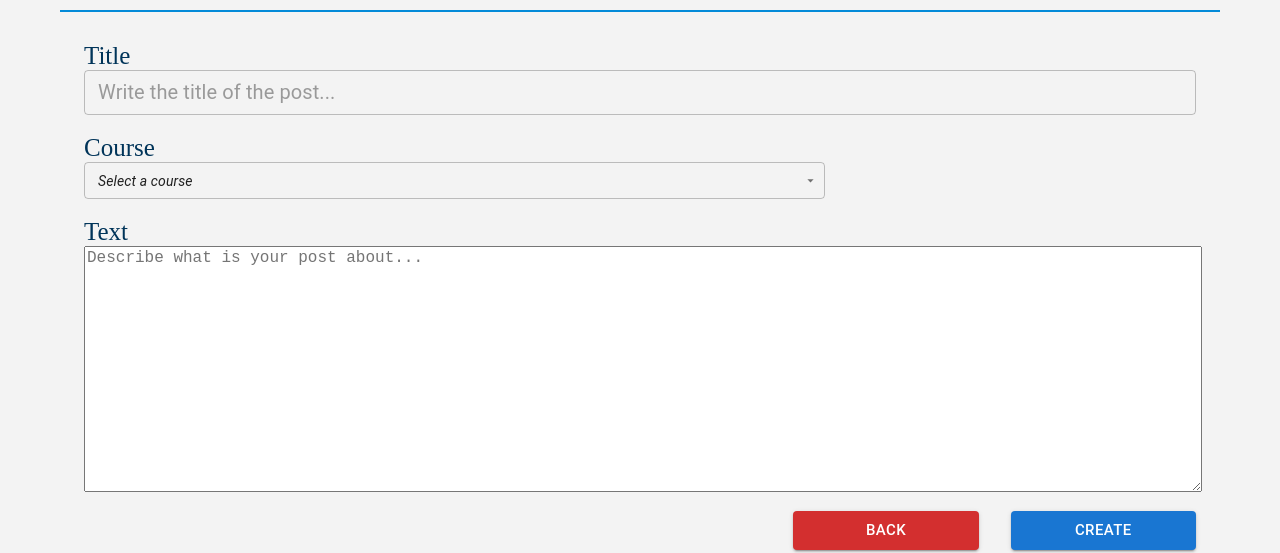
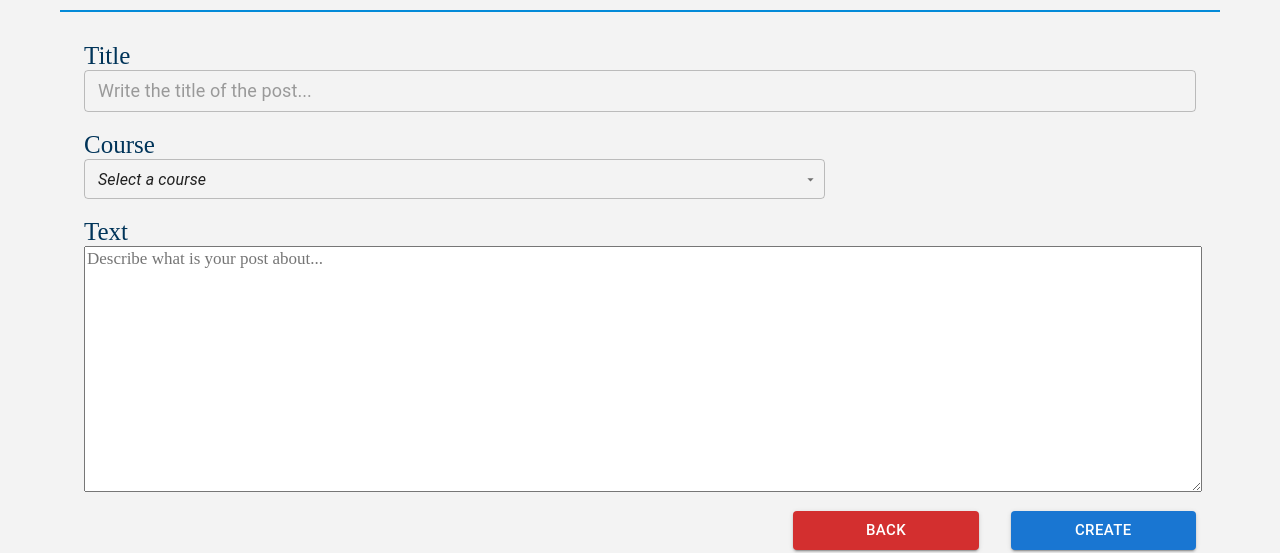
Before and after one commit to DanielMMITM/Forum-Front, a React (Vite) app: page /new-post in a window 1280 px wide. Shown: the part 170-723 px from the top of the page. Built offline with nearby package versions, Linux system fonts and the light colour scheme.

Commit message:
Update - update placeholder text and update font styles

```diff
--- a/src/index.css
+++ b/src/index.css
@@ -157,8 +157,12 @@ body {
 .form-container label {
   font-size: 1.5rem; }
 
+.form-container ::placeholder {
+  font-family: inherit; }
+
 .form-container input {
-  font-size: 2rem; }
+  font-size: 1.8rem;
+  font-family: inherit; }
 
 .form-container button {
   font-size: 1.5rem; }
@@ -169,9 +173,10 @@ body {
 .form-container #--text-area {
   display: flex;
   width: 100%;
-  font-size: 1.6rem;
+  font-size: 1.7rem;
   resize: vertical;
-  min-height: 30vh; }
+  min-height: 30vh;
+  font-family: inherit; }
 
 .form-container #--select-option {
   font-size: 1.2rem; }
--- a/src/pages/Posts/NewPost.tsx
+++ b/src/pages/Posts/NewPost.tsx
@@ -1,3 +1,7 @@
+import {
+  TEXT_PLACEHOLDER,
+  TITLE_PLACEHOLDER,
+} from "@/utils/constants/Posts/Posts";
 import { usePostsForm } from "@/utils/hooks/Posts/usePostsForm";
 import {
   Box,
@@ -56,7 +60,7 @@ export const NewPost = () => {
             </label>
             <TextField
               type="text"
-              placeholder="Write the title of the post..."
+              placeholder={TITLE_PLACEHOLDER}
               fullWidth
               size="small"
               ref={titleReference}
@@ -76,21 +80,21 @@ export const NewPost = () => {
               id="demo-simple-select-standard"
               value={0}
               onChange={() => {}}
-              sx={{ fontSize: "1.4rem" }}
+              sx={{ fontSize: "1.6rem" }}
               size="small"
               ref={courseReference}
               inputProps={{ ...courseProps }}
             >
-              <MenuItem value={0} sx={{ fontSize: "1.4rem" }} disabled>
+              <MenuItem value={0} sx={{ fontSize: "1.6rem" }} disabled>
                 <em>Select a course</em>
               </MenuItem>
-              <MenuItem value={10} sx={{ fontSize: "1.4rem" }}>
+              <MenuItem value={10} sx={{ fontSize: "1.6rem" }}>
                 Ten
               </MenuItem>
-              <MenuItem value={20} sx={{ fontSize: "1.4rem" }}>
+              <MenuItem value={20} sx={{ fontSize: "1.6rem" }}>
                 Twenty
               </MenuItem>
-              <MenuItem value={30} sx={{ fontSize: "1.4rem" }}>
+              <MenuItem value={30} sx={{ fontSize: "1.6rem" }}>
                 Thirty
               </MenuItem>
             </Select>
@@ -104,7 +108,7 @@ export const NewPost = () => {
             </label>
             <textarea
               id="--text-area"
-              placeholder="Describe what is your post about..."
+              placeholder={TEXT_PLACEHOLDER}
               ref={textReference}
               {...textProps}
             />
--- a/src/sass/components/_form.scss
+++ b/src/sass/components/_form.scss
@@ -2,8 +2,13 @@
   & label {
     font-size: 1.5rem;
   }
+  & ::placeholder {
+    font-family: inherit;
+  }
+
   & input {
-    font-size: 2rem;
+    font-size: 1.8rem;
+    font-family: inherit;
   }
 
   & button {
@@ -16,9 +21,10 @@
   & #--text-area {
     display: flex;
     width: 100%;
-    font-size: 1.6rem;
+    font-size: 1.7rem;
     resize: vertical;
     min-height: 30vh;
+    font-family: inherit;
   }
 
   & #--select-option {
```
